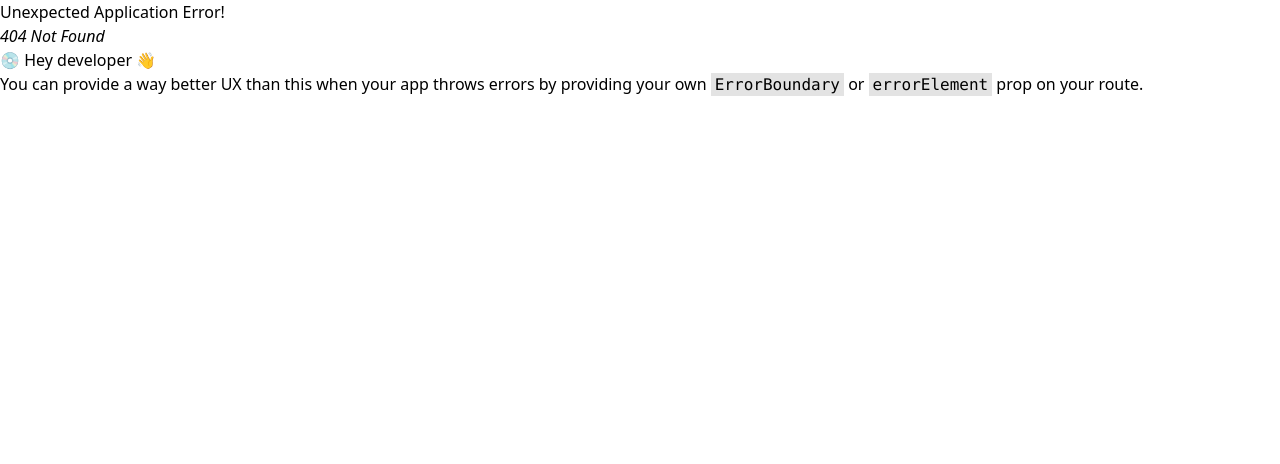
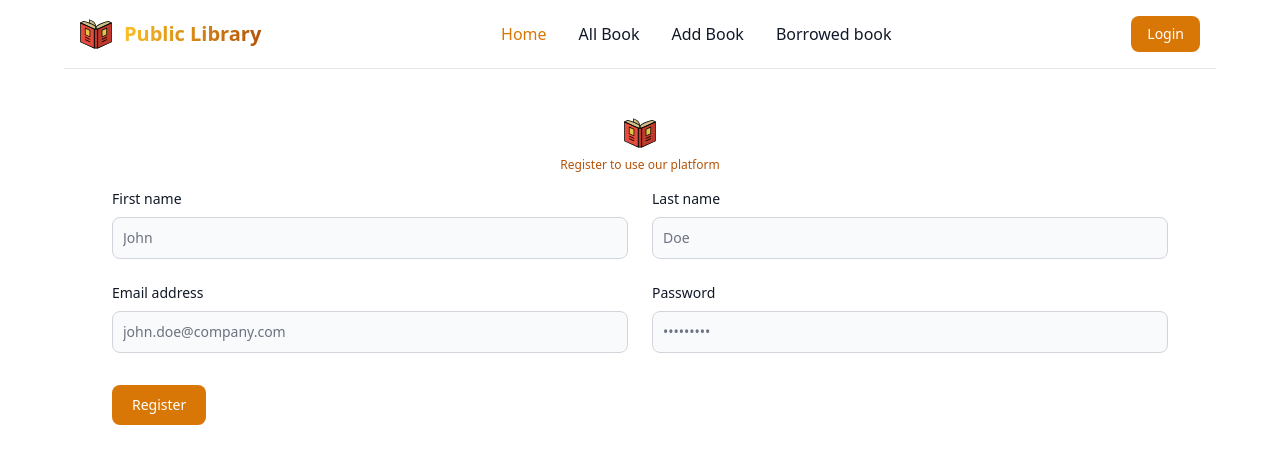
Before and after one commit to 123Somrat/library_management_frontend, a React (Vite) app: page /auth/register in a window 1280 px wide. Before the commit this address had no page. Shown: the top 464 px of the page. Built offline with nearby package versions, Linux system fonts and the light colour scheme.

Commit message:
create register page

```diff
--- a/src/Pages/Login/Login.jsx
+++ b/src/Pages/Login/Login.jsx
@@ -6,19 +6,19 @@ export default function Login() {
   return (
     <div className='mx-12 md:mx-40 lg:mx-56 my-12 lg:shadow-md lg:px-4 py-8'>
         <img src={booklogo} className='w-8 h-8 m-2 mx-auto'/>
-        <p className='text-xs text-center text-amber-300'>Login in to access your account</p>
+        <p className='text-xs text-center text-amber-700 mb-2'>Login in to access your account</p>
 <form>
   <div className="relative z-0 lg:w-12/12 mb-6 group">
-      <input type="email" name="floating_email" id="floating_email" className="block py-2.5 px-0 w-full text-sm text-gray-900 bg-transparent border-0 border-b-2 border-gray-300 appearance-none dark:text-white dark:border-gray-600 dark:focus:border-blue-500 focus:outline-none focus:ring-0 focus:border-amber-600 peer" placeholder=" " required />
-      <label for="floating_email" className="peer-focus:font-medium absolute text-sm text-gray-500 dark:text-gray-400 duration-300 transform -translate-y-6 scale-75 top-3 -z-10 origin-[0] peer-focus:left-0 peer-focus:text-amber-600 peer-focus:dark:text-blue-500 peer-placeholder-shown:scale-100 peer-placeholder-shown:translate-y-0 peer-focus:scale-75 peer-focus:-translate-y-6">Email address</label>
+      <input type="email" name="floating_email" id="floating_email" className="block py-2.5 px-0 w-full text-sm text-gray-900 bg-transparent border-0 border-b-2 border-gray-300 appearance-none dark:text-white dark:border-amber-600 dark:focus:border-amber-500 focus:outline-none focus:ring-0 focus:border-amber-600 peer" placeholder=" " required />
+      <label for="floating_email" className="peer-focus:font-medium absolute text-sm text-gray-500 dark:text-gray-400 duration-300 transform -translate-y-6 scale-75 top-3 -z-10 origin-[0] peer-focus:left-0 peer-focus:text-amber-600 peer-focus:dark:text-amber-500 peer-placeholder-shown:scale-100 peer-placeholder-shown:translate-y-0 peer-focus:scale-75 peer-focus:-translate-y-6">Email address</label>
   </div>
   <div className="relative z-0 lg:w-full mb-6 group">
-      <input type="password" name="floating_password" id="floating_password" className="block py-2.5 px-0 w-full text-sm text-gray-900 bg-transparent border-0 border-b-2 border-gray-300 appearance-none dark:text-white dark:border-gray-600 dark:focus:border-blue-500 focus:outline-none focus:ring-0 focus:border-amber-600 peer" placeholder=" " required />
+      <input type="password" name="floating_password" id="floating_password" className="block py-2.5 px-0 w-full text-sm text-gray-900 bg-transparent border-0 border-b-2 border-gray-300 appearance-none dark:text-white dark:border-gray-600 dark:focus:border-amber-500 focus:outline-none focus:ring-0 focus:border-amber-600 peer" placeholder=" " required />
       <label for="floating_password" className="peer-focus:font-medium absolute text-sm text-gray-500 dark:text-gray-400 duration-300 transform -translate-y-6 scale-75 top-3 -z-10 origin-[0] peer-focus:left-0 peer-focus:text-amber-600 peer-focus:dark:text-amber-500 peer-placeholder-shown:scale-100 peer-placeholder-shown:translate-y-0 peer-focus:scale-75 peer-focus:-translate-y-6">Password</label>
   </div>
 
-  <button type="submit" className="text-white bg-amber-600 mb-2 block hover:bg-amber-700 focus:ring-4 focus:outline-none focus:ring-blue-300 font-medium rounded-lg text-sm w-full sm:w-auto px-5 py-2.5 text-center dark:bg-amber-600 dark:hover:bg-amber-700 dark:focus:ring-amber-800">Submit</button>
-  <span className='text-xs text-amber-400 inline-block'>Don't have an account yet?</span><Link to={"/auth/signup"}><span className='text-amber-700 mx-1 text-xs'>Sign up </span></Link> .
+  <button type="submit" className="text-white bg-amber-600 mb-2 block hover:bg-amber-700 focus:ring-4 focus:outline-none focus:ring-amber-300 font-medium rounded-lg text-sm w-full sm:w-auto px-5 py-2.5 text-center dark:bg-amber-600 dark:hover:bg-amber-700 dark:focus:ring-amber-800">Login</button>
+  <span className='text-xs text-amber-400 inline-block'>Don't have an account yet?</span><Link to={"/auth/register"}><span className='text-amber-700 mx-1 text-xs underline'>register </span></Link>
 </form>
 
 
--- /dev/null
+++ b/src/Pages/Register/Register.jsx
@@ -0,0 +1,34 @@
+import booklogo from "../../assets/book-4986.svg"
+
+export default function Register() {
+  return (
+    <div className='mx-12 my-12'>
+     <img src={booklogo} className='w-8 h-8 m-2 mx-auto'/>
+     <p className='text-xs text-center text-amber-700'>Register to use our platform</p>
+<form>
+    <div className="grid gap-6 mb-6 md:grid-cols-2">
+        <div className="mt-4">
+            <label htmlFor="first_name" className="block mb-2 text-sm font-medium text-gray-900 dark:text-white">First name</label>
+            <input type="text" id="first_name" className="bg-gray-50 border border-gray-300 text-gray-900 text-sm rounded-lg focus:ring-amber-500 focus:border-amber-500 block w-full p-2.5 dark:bg-gray-700 dark:border-gray-600 dark:placeholder-gray-400 dark:text-white dark:focus:ring-blue-500 dark:focus:border-blue-500" placeholder="John" required />
+        </div>
+        <div className="mt-4">
+            <label htmlFor="last_name" className="block mb-2 text-sm font-medium text-gray-900 dark:text-white">Last name</label>
+            <input type="text" id="last_name" className="bg-gray-50 border border-gray-300 text-gray-900 text-sm rounded-lg focus:ring-amber-500 focus:border-amber-600 block w-full p-2.5 dark:bg-gray-700 dark:border-gray-600 dark:placeholder-gray-400 dark:text-white dark:focus:ring-blue-500 dark:focus:border-blue-500" placeholder="Doe" required />
+        </div>
+        <div className="mb-2">
+        <label htmlFor="email" className="block mb-2 text-sm font-medium text-gray-900 dark:text-white">Email address</label>
+        <input type="email" id="email" className="bg-gray-50 border border-gray-300 text-gray-900 text-sm rounded-lg focus:ring-amber-500 focus:border-amber-600 block w-full p-2.5 dark:bg-gray-700 dark:border-gray-600 dark:placeholder-gray-400 dark:text-white dark:focus:ring-blue-500 dark:focus:border-blue-500" placeholder="john.doe@company.com" required />
+    </div>
+    <div className="mb-2">
+        <label htmlFor="password" className="block mb-2 text-sm font-medium text-gray-900 dark:text-white">Password</label>
+        <input type="password" id="password" className="bg-gray-50 border border-gray-300 text-gray-900 text-sm rounded-lg focus:ring-blue-500 focus:border-amber-600 block w-full p-2.5 dark:bg-gray-700 dark:border-gray-600 dark:placeholder-gray-400 dark:text-white dark:focus:ring-blue-500 dark:focus:border-blue-500" placeholder="•••••••••" required />
+    </div>
+    </div>
+
+
+    <button type="submit" className="text-white bg-amber-600 hover:bg-amber-700 focus:ring-4 focus:outline-none focus:ring-amber-300 font-medium rounded-lg text-sm w-full sm:w-auto px-5 py-2.5 text-center dark:bg-blue-600 dark:hover:bg-blue-700 dark:focus:ring-blue-800">Register</button>
+</form>
+
+   </div>
+  )
+}
```
Also changed, not shown: src/Router/Router.jsx (+7 -1 lines).
